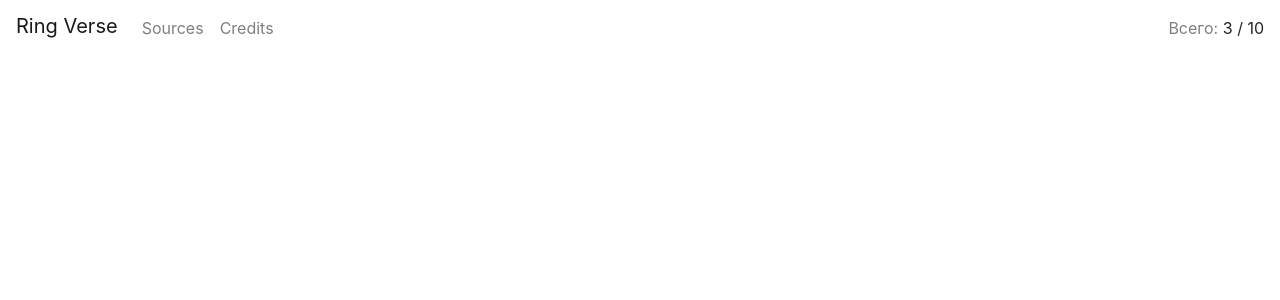
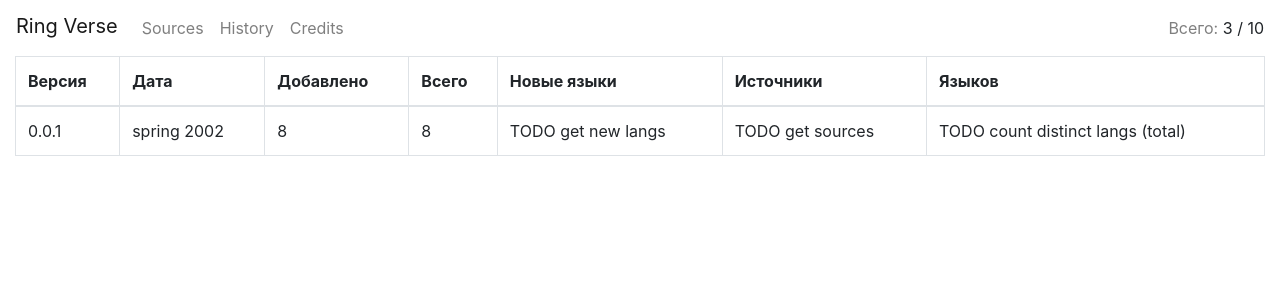
Before and after one commit to selyukov-n/ring-verse, a React (Create React App) app: page /history in a window 1280 px wide. Shown: the top 300 px of the page. Built offline with nearby package versions, Linux system fonts and the light colour scheme.

Commit message:
add history page

```diff
--- a/src/App.tsx
+++ b/src/App.tsx
@@ -7,6 +7,7 @@ import "./App.css";
 
 import { Provider, useDataContext } from "./context";
 import data from "./data";
+import History from "./History";
 import LangTree, { getTotalCount } from "./LangTree";
 import RouterLink from "./RouterLink";
 import { TransItem, Translation } from "./Translation";
@@ -30,6 +31,7 @@ const Credits = () => <div>TODO (or not TODO ?)</div>;
 
 const routes = [
   { path: "/sources", component: Sources, title: "Sources" },
+  { path: "/history", component: History, title: "History" },
   { path: "/credits", component: Credits, title: "Credits" },
 ];
 
--- /dev/null
+++ b/src/History/Table.tsx
@@ -0,0 +1,38 @@
+import React from "react";
+import { Table as T } from "react-bootstrap";
+import hist from "../dataHistory";
+import { formatDate } from "./utils";
+
+export const Table = () => {
+  let total = 0;
+  const rows = hist.map(h => {
+    const date = h.date ? formatDate(h.date) : "?";
+    total += h.count;
+    return <tr key={h.ver}>
+      <td>{h.ver}</td>
+      <td>{date}</td>
+      <td>{h.count}</td>
+      <td>{total}</td>
+      <td>TODO get new langs</td>
+      <td>TODO get sources</td>
+      <td>TODO count distinct langs (total)</td>
+    </tr>;
+  });
+
+  return <T bordered>
+    <thead>
+      <tr>
+        <th>Версия</th>
+        <th>Дата</th>
+        <th>Добавлено</th>
+        <th>Всего</th>
+        <th>Новые языки</th>
+        <th>Источники</th>
+        <th>Языков</th>
+      </tr>
+    </thead>
+    <tbody>
+      {rows}
+    </tbody>
+  </T>
+};
--- /dev/null
+++ b/src/History/index.ts
@@ -0,0 +1,5 @@
+import * as t from "./types";
+import { Table } from "./Table";
+
+export type HistoryDate = t.HistoryDate;
+export default Table;
--- /dev/null
+++ b/src/History/types.ts
@@ -0,0 +1,2 @@
+type Season = "spring" | "summer" | "autumn" | "winter";
+export type HistoryDate = [number, number, number?] | [number, Season];
--- /dev/null
+++ b/src/History/utils.ts
@@ -0,0 +1,13 @@
+import { HistoryDate } from "./types";
+
+const months = [
+  null,
+  "Jan", "Feb", "Mar", "Apr", "May", "Jun", "Jul", "Aug", "Sep", "Oct", "Nov", "Dec"
+];
+
+export const formatDate = (date: HistoryDate) => {
+  if (date.length === 3) return [...date].reverse().join(".");
+
+  const part = typeof date[1] === "number" && months[date[1]] || date[1];
+  return [part, date[0]].join(" ");
+};
--- a/src/dataHistory.ts
+++ b/src/dataHistory.ts
@@ -1,6 +1,8 @@
+import { HistoryDate } from "./History";
+
 type HistoryItem = {
   ver: string;
-  date?: [number, number, number?] | [number, "spring" | "summer" | "autumn" | "winter"];
+  date?: HistoryDate;
   count: number;
 };
 
```
Also changed, not shown: 1 other file (tests, documents, lock files or other folders).
